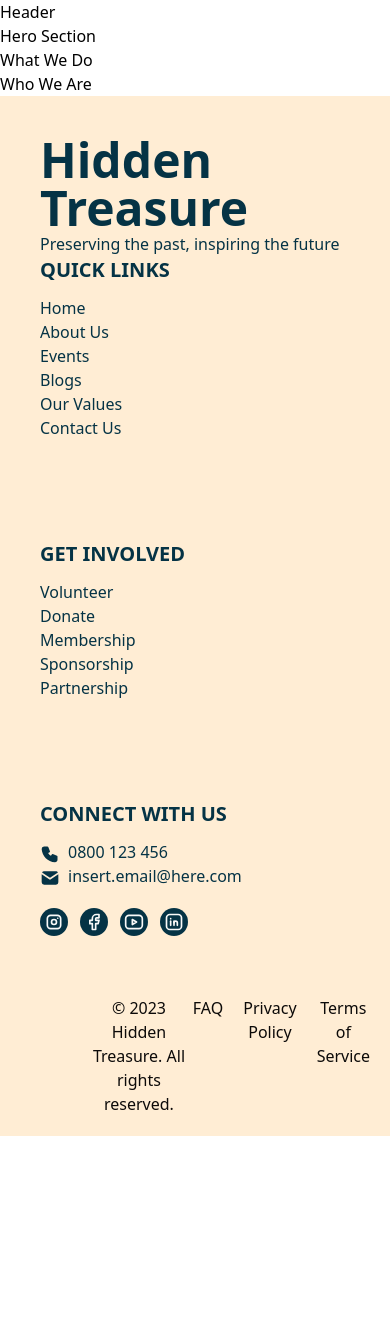
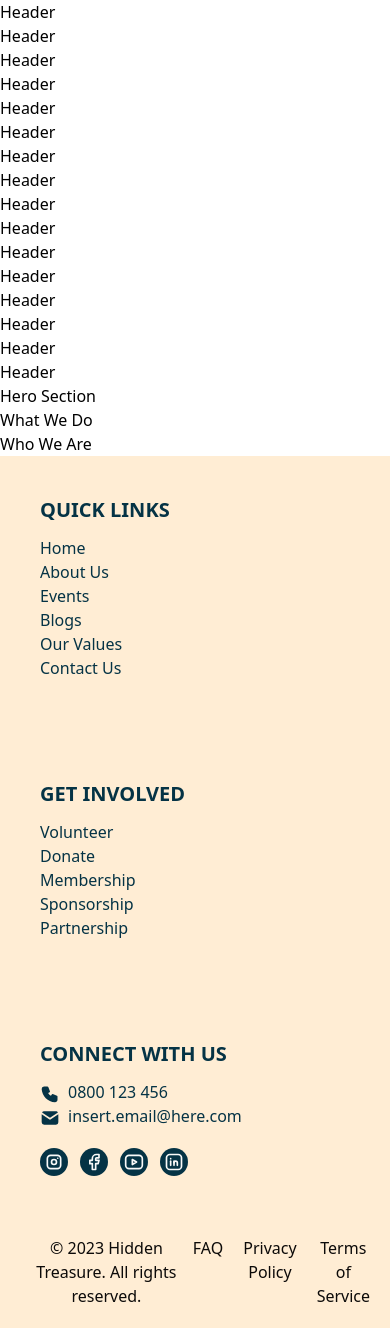
Before and after one commit to UoaWDCC/hidtreas, a Next.js app: page / in a window 390 px wide. Before the commit the page ends 1136 px from the top, so only its background shows below. Built offline with nearby package versions, Linux system fonts and the light colour scheme.

Commit message:
fixed image displayed and responsiveness of footer

```diff
--- a/src/components/common/Footer.tsx
+++ b/src/components/common/Footer.tsx
@@ -6,6 +6,7 @@ import {
   IconBrandFacebook,
   IconBrandYoutube,
 } from '@tabler/icons-react'
+import Image from 'next/image'
 
 // TODO: Make sure that the links are correct
 const links: {
@@ -56,11 +57,17 @@ const links: {
 
 export default function Footer() {
   return (
-    <div className="bg-orange-100">
-      <div className="w-full text-cyan-950 flex flex-wrap flex-row p-10">
-        <div className="w-lg">
+    <div className="relative bg-orange-100 w-full">
+      <Image
+        src="/footerLogo.png"
+        alt="Hidden Treasure Logo"
+        className="absolute w-115 h-100 bottom-0 left-0 z-0 invisible xl:visible"
+        width={115}
+        height={100}
+      />
+      <div className="text-cyan-950 flex flex-wrap flex-row p-10">
+        <div className="w-lg h-50 hidden xl:block">
           <p className="text-5xl font-bold">Hidden Treasure</p>
-          <p>Preserving the past, inspiring the future</p>
         </div>
 
         <div className="flex flex-wrap flex-row gap-20">
@@ -91,8 +98,8 @@ export default function Footer() {
           ))}
         </div>
       </div>
-      <div className="w-full text-stone-950 p-5 flex flex-row justify-between">
-        <div className="w-50" />
+      <div className="text-stone-950 p-5 flex flex-row justify-between">
+        <div className="w-50 hidden xl:block" />
         <p className="text-center">© 2023 Hidden Treasure. All rights reserved.</p>
         <div className="flex flex-row gap-5">
           <a href="/privacy" className="text-center">
--- a/src/components/common/Header.tsx
+++ b/src/components/common/Header.tsx
@@ -2,6 +2,21 @@ export default function Header() {
   return (
     <div>
       <p>Header</p>
+      <p>Header</p>
+      <p>Header</p>
+      <p>Header</p>
+      <p>Header</p>
+      <p>Header</p>
+      <p>Header</p>
+      <p>Header</p>
+      <p>Header</p>
+      <p>Header</p>
+      <p>Header</p>
+      <p>Header</p>
+      <p>Header</p>
+      <p>Header</p>
+      <p>Header</p>
+      <p>Header</p>
     </div>
   )
 }
```
Also changed, not shown: public/footerLogo.png (added).
